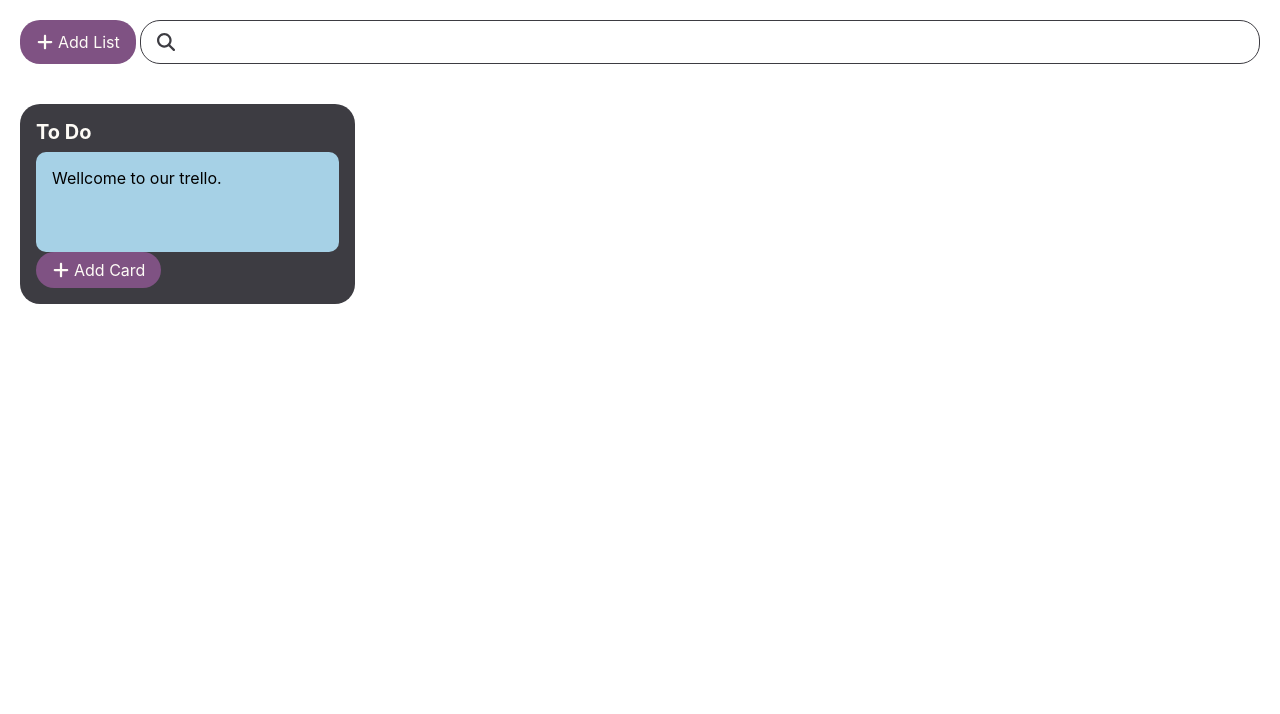
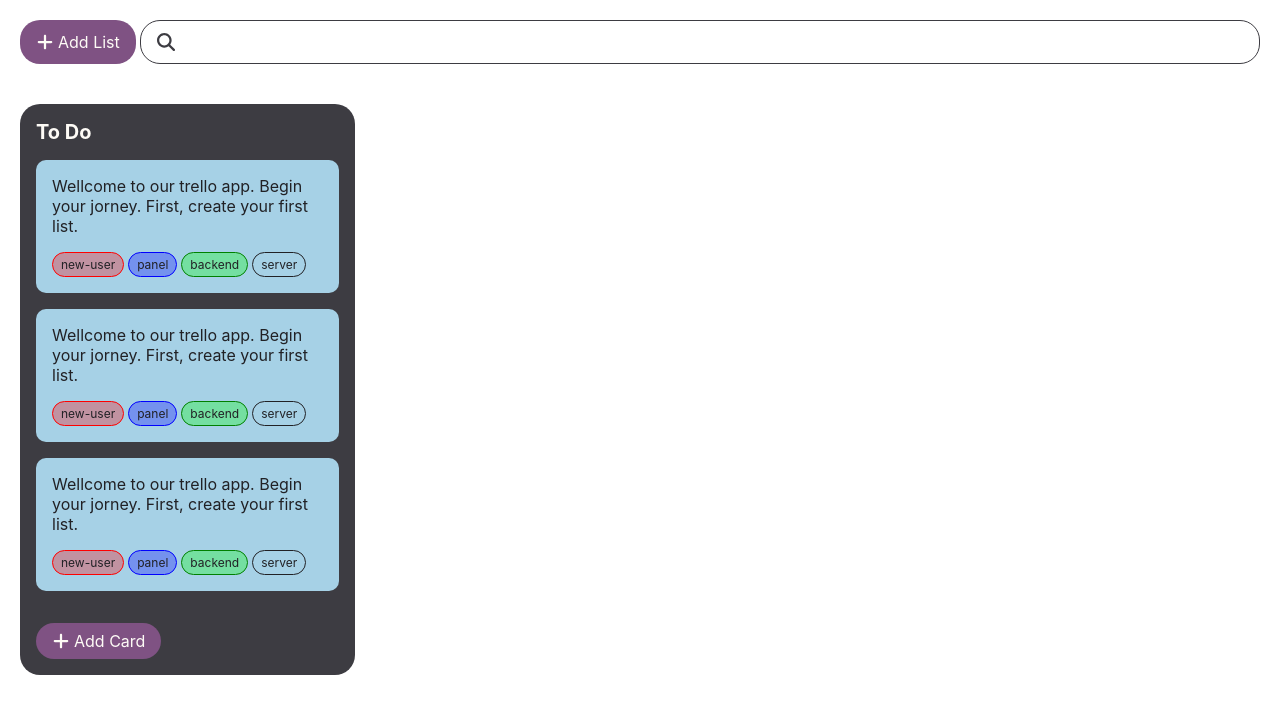
Before and after one commit to semih-ky/sk-trello, a React (Create React App) app: page / in a window 1280 px wide. Shown: the top 714 px of the page. Built offline with nearby package versions, Linux system fonts and the light colour scheme.

Commit message:
add Card Comp

```diff
--- a/src/components/atoms/CardTitle/styles.css
+++ b/src/components/atoms/CardTitle/styles.css
@@ -1,4 +1,4 @@
 .card-title {
   font-size: var(--md-font);
-  color: var(--black);
+  color: var(--black-500);
 }
--- a/src/components/atoms/Tag/styles.css
+++ b/src/components/atoms/Tag/styles.css
@@ -1,14 +1,13 @@
 .tag-wrapper {
   padding: 4px 8px;
-  border: 1px solid;
+  border: 1px solid var(--black-500);
   max-width: max-content;
   border-radius: 20px;
-  margin: 20px
 }
 
 .tag {
   font-size: var(--small-font);
-  color: var(--black);
+  color: var(--black-500);
 }
 
 .tag-red {
--- /dev/null
+++ b/src/components/molecules/Card/index.js
@@ -0,0 +1,19 @@
+import React from 'react';
+import { CardBody } from '../../atoms/CardBody';
+import { CardTitle } from '../../atoms/CardTitle';
+import { Tag } from '../../atoms/Tag';
+import "./styles.css";
+
+export const Card = () => {
+  return (
+    <CardBody>
+      <CardTitle title={"Wellcome to our trello app. Begin your jorney. First, create your first list."} />
+      <div className='card-tag-wrapper'>
+        <Tag tagName={"new-user"} colorIndex={0} />
+        <Tag tagName={"panel"} colorIndex={1} />
+        <Tag tagName={"backend"} colorIndex={2} />
+        <Tag tagName={"server"}  />
+      </div>
+    </CardBody>
+  )
+}
--- /dev/null
+++ b/src/components/molecules/Card/styles.css
@@ -0,0 +1,10 @@
+.card-tag-wrapper {
+  display: flex;
+  flex-wrap: wrap;
+  margin-top: 8px;
+}
+
+.card-tag-wrapper > div {
+  margin-right: 4px;
+  margin-top: 8px;
+}
--- a/src/components/organisms/List/index.js
+++ b/src/components/organisms/List/index.js
@@ -3,19 +3,18 @@
 import { Icon } from '../../atoms/Icon';
 import { Button } from '../../atoms/Button';
 import { ListTitle } from "../../atoms/ListTitle";
+import { Card } from '../../molecules/Card';
 import "./styles.css";
-import { CardBody } from '../../atoms/CardBody';
 
 export const List = () => {
   return (
     <div className='list-container'>
       <ListTitle title={"To Do"} />
 
-      <CardBody>
+      <Card />
+      <Card />
+      <Card />
 
-        Wellcome to our trello.
-
-      </CardBody>
 
       <div className='add-card-button'>
         <Button icon={<Icon svg={addIcon} />}>Add Card</Button>
--- a/src/components/organisms/List/styles.css
+++ b/src/components/organisms/List/styles.css
@@ -9,10 +9,18 @@
 }
 
 .list-container > h1 {
-  margin-bottom: 8px;
+  margin-bottom: 16px;
 }
 
 .add-card-button {
   margin-top: auto;
   max-width: max-content;
 }
+
+.list-container .card-container {
+  margin-bottom: 16px;
+}
+
+.list-container div.card-container:nth-last-child(2) {
+  margin-bottom: 32px;
+}
--- a/src/components/pages/Home.js
+++ b/src/components/pages/Home.js
@@ -22,6 +22,7 @@
       }}>
         <List />
 
+
       </div>
     </div>
   )
--- a/src/main.css
+++ b/src/main.css
@@ -11,6 +11,7 @@
   --white: #FEFBF6;
   --black: #3D3C42;
   --black-100: #58575f;
+  --black-500: #212125;
   --peach: #FF8080
 }
 
```
